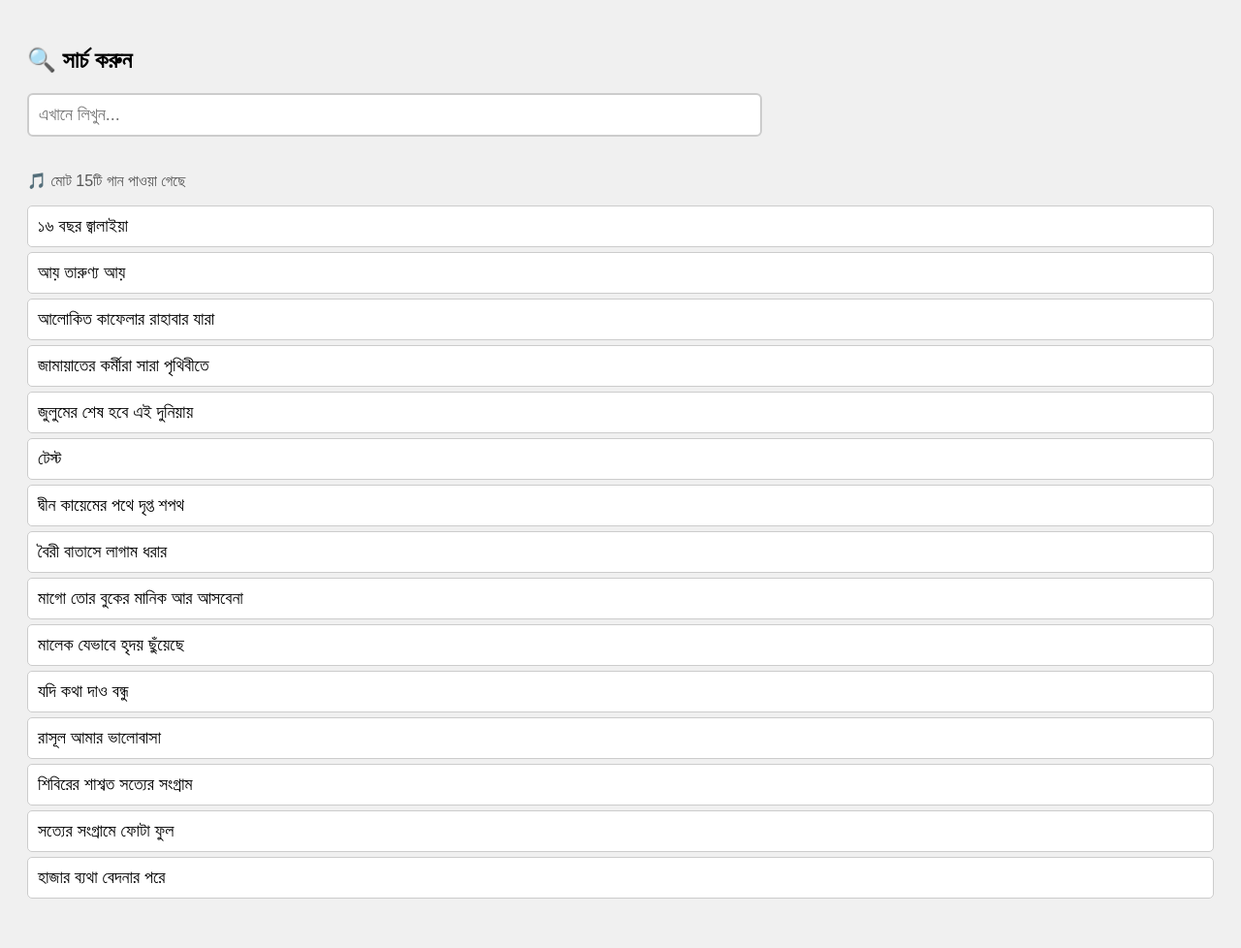
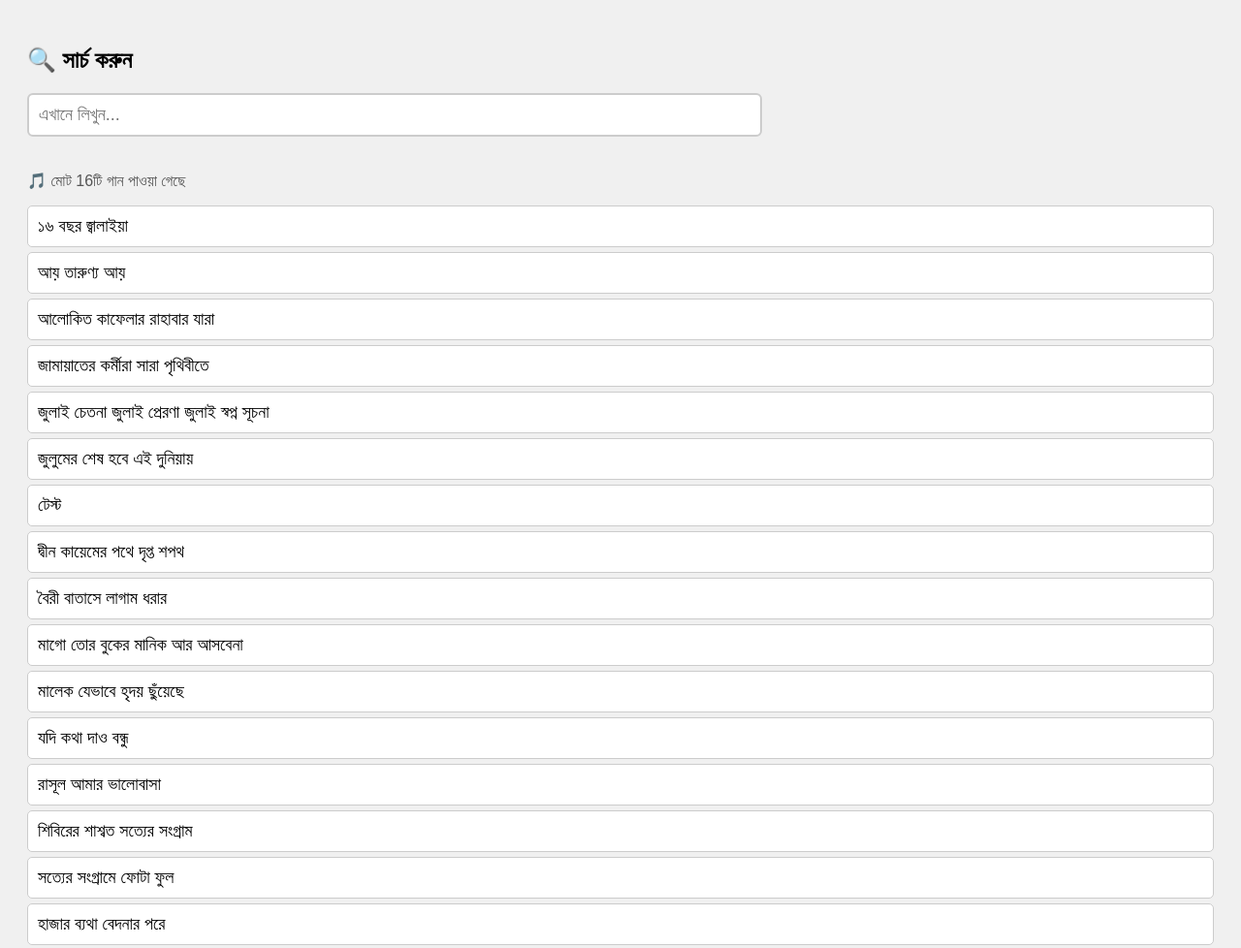
Before and after one commit to msnrweb/islami-song, a plain HTML site: page index.html in a window 1280 px wide. Shown: the whole page at 97% size. Drawn offline with Linux system fonts and the light colour scheme.

Commit message:
Update file

```diff
--- a/index.html
+++ b/index.html
@@ -27,6 +27,7 @@
         <li data-filename="jodikothadaw">যদি কথা দাও বন্ধু</li>
         <li data-filename="sottersongramefotaful">সত্যের সংগ্রামে ফোটা ফুল</li>
         <li data-filename="sholobosorjalaiya">১৬ বছর জ্বালাইয়া</li>
+        <li data-filename="julaichetonajulaiprerona">জুলাই চেতনা জুলাই প্রেরণা জুলাই স্বপ্ন সূচনা</li>
     </ul>
 
     <script src="script.js"></script>
```
